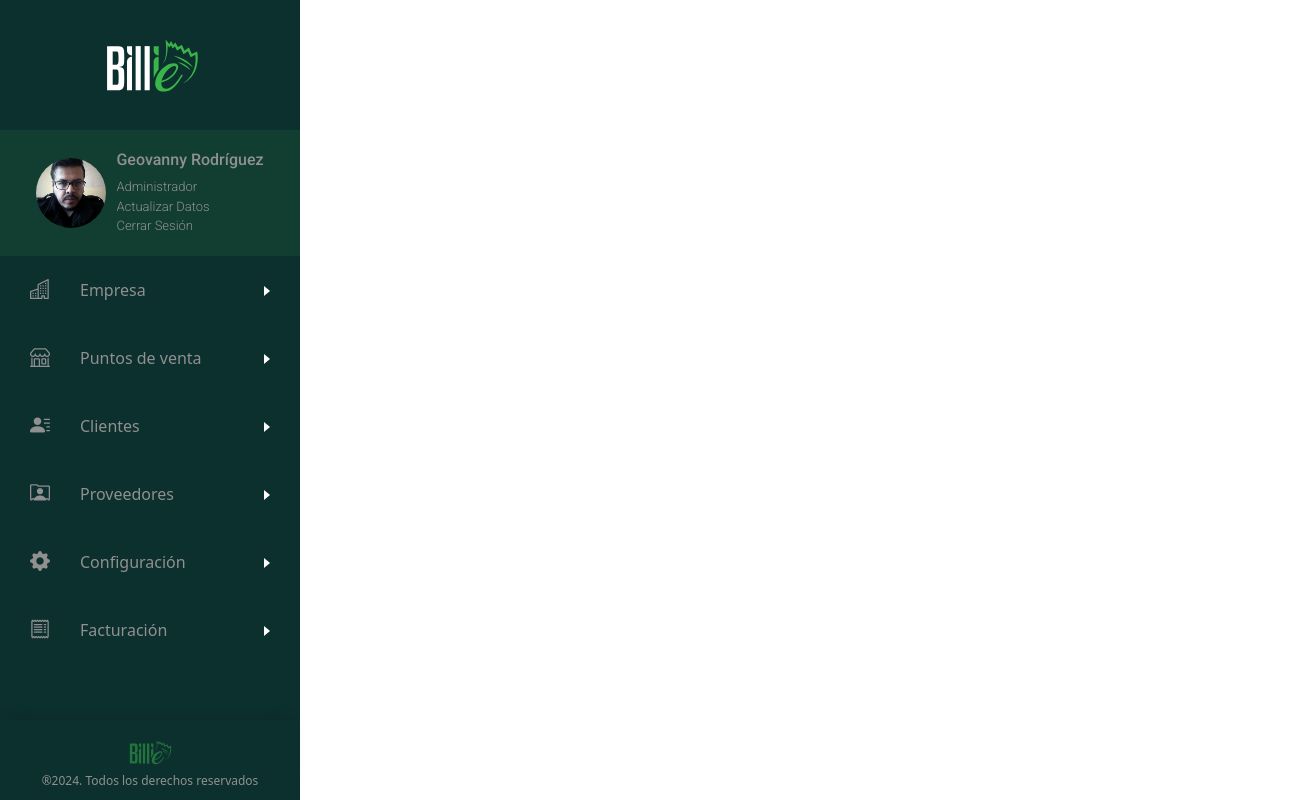
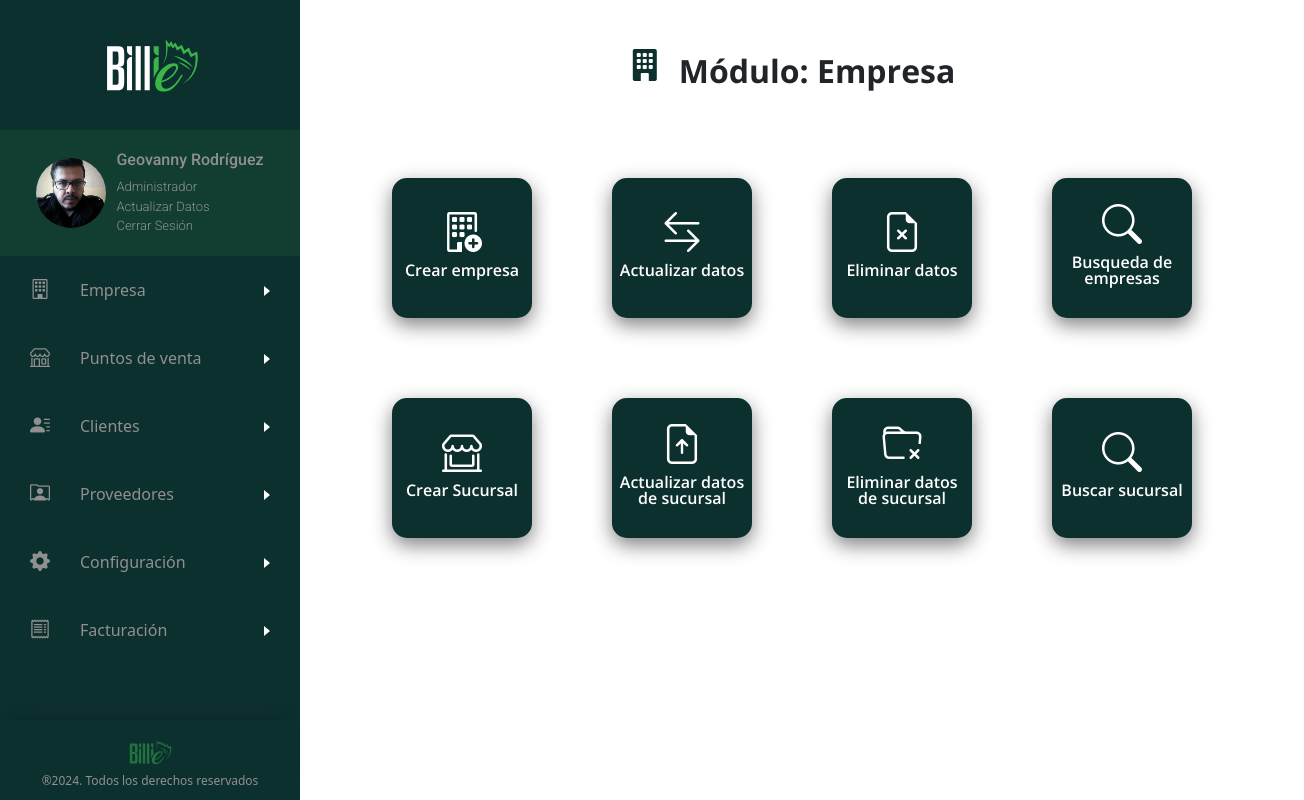
Before and after one commit to GeoRCH593/tfe-react, a React (Vite) app: page /empresa in a window 1280 px wide. Shown: the whole page, 1304 px wide, since content can reach past the window. Built offline with nearby package versions, Linux system fonts and the light colour scheme.

Commit message:
create many principal menus

```diff
--- a/src/Components/MenuCard/MenuCard.jsx
+++ b/src/Components/MenuCard/MenuCard.jsx
@@ -17,7 +17,6 @@ MenuCard.propTypes = {
   title: PropTypes.string,
   classDiv: PropTypes.string,
   to: PropTypes.string,
-
 };
 
 export default MenuCard;
--- a/src/Components/MenuCard/menuCardStyle.js
+++ b/src/Components/MenuCard/menuCardStyle.js
@@ -1,6 +1,7 @@
+import { Link } from "react-router-dom";
 import styled from "styled-components";
 
-export const CardContain = styled.a`
+export const CardContain = styled(Link)`
 display: flex;
 flex-direction: column;
 align-items: center;
--- a/src/Components/Pages/Clientes/Clientes.jsx
+++ b/src/Components/Pages/Clientes/Clientes.jsx
@@ -1,8 +1,50 @@
+import {Menu4CardsContain, MenusBody, TitlePage2} from '../../../styles/menuStyles/menu';
+import MenuCard from '../../MenuCard/MenuCard';
+
+const Modul = "Clientes"
+const IconClass = "bi bi-person-lines-fill"
+
+const makeCards = [
+  {
+    classDiv: "bi bi-person-add",
+    title: "Crear clientes",
+    to: "clientes/crear"
+  },
+  {
+    classDiv: "bi bi-person-up",
+    title: "Actualizar clientes",
+    to: "clientes/actualizar"
+  },
+  {
+    classDiv: "bi bi-person-dash",
+    title: "Eliminar cliente",
+    to: "clientes/eliminar"
+  },
+  {
+    classDiv: "bi bi-search",
+    title: "Buscar cliente",
+    to: "clientes/busqueda"
+  },
+];
+
 const Clientes = () => {
   return (
-    <div>
-      <h1>Clientes</h1>
-    </div>
+    <MenusBody>
+      <TitlePage2>
+        <i className={IconClass}></i>
+        <h2>Módulo: {Modul}</h2>
+      </TitlePage2>
+      <Menu4CardsContain>
+        {makeCards.map((card, i) => (
+          <MenuCard
+            key={i}
+            to={card.to}
+            classDiv={card.classDiv}
+            title={card.title}
+          />
+        ))}
+      </Menu4CardsContain>
+    </MenusBody>
   );
 };
 
--- a/src/Components/Pages/Empresa/Empresa.jsx
+++ b/src/Components/Pages/Empresa/Empresa.jsx
@@ -1,8 +1,74 @@
+import {
+  Menu4CardsContain,
+  MenusBody,
+  TitlePage2,
+} from "../../../styles/menuStyles/menu";
+import MenuCard from "../../MenuCard/MenuCard";
+
+const Modul = "Empresa";
+const IconClass = "bi bi-building-fill";
+
+const makeCards = [
+  {
+    classDiv: "bi bi-building-add",
+    title: "Crear empresa",
+    to: "empresa",
+  },
+  {
+    classDiv: "bi bi-arrow-left-right",
+    title: "Actualizar datos",
+    to: "puntos-de-venta",
+  },
+  {
+    classDiv: "bi bi-file-earmark-x",
+    title: "Eliminar datos",
+    to: "clientes",
+  },
+  {
+    classDiv: "bi bi-search",
+    title: "Busqueda de empresas",
+    to: "proveedores",
+  },
+  {
+    classDiv: "bi bi-shop-window",
+    title: "Crear Sucursal",
+    to: "configuracion",
+  },
+  {
+    classDiv: "bi bi-file-earmark-arrow-up",
+    title: "Actualizar datos de sucursal",
+    to: "facturacion",
+  },
+  {
+    classDiv: "bi bi-folder-x",
+    title: "Eliminar datos de sucursal",
+    to: "cerrar-sesion",
+  },
+  {
+    classDiv: "bi bi-search",
+    title: "Buscar sucursal",
+    to: "cerrar-sesion",
+  },
+];
+
 const Empresa = () => {
   return (
-    <div>
-      <h1>Empresa</h1>
-    </div>
+    <MenusBody>
+      <TitlePage2>
+        <i className={IconClass}></i>
+        <h2>Módulo: {Modul}</h2>
+      </TitlePage2>
+      <Menu4CardsContain>
+        {makeCards.map((card, i) => (
+          <MenuCard
+            key={i}
+            to={card.to}
+            classDiv={card.classDiv}
+            title={card.title}
+          />
+        ))}
+      </Menu4CardsContain>
+    </MenusBody>
   );
 };
 
--- a/src/Components/Pages/Home/Home.jsx
+++ b/src/Components/Pages/Home/Home.jsx
@@ -1,58 +1,58 @@
 import BillieLogo from "../../../assets/billie-logo-black-green.svg";
 import {
-  HomeBody,
-  Menu3CardsContain,
+  Menu4CardsContain,
+  MenusBody,
   TitlePage,
-} from "../../../styles/pagesStyles/home";
+} from "../../../styles/menuStyles/menu";
 import MenuCard from "../../MenuCard/MenuCard";
 
 const makeCards = [
   {
     classDiv: "bi bi-buildings",
     title: "Empresa",
-    to: "empresa"
+    to: "/empresa"
   },
   {
     classDiv: "bi bi-shop",
     title: "Puntos de venta",
-    to: "puntos-de-venta"
+    to: "/puntos-de-venta"
   },
   {
     classDiv: "bi bi-person-lines-fill",
     title: "Clientes",
-    to:"clientes"
+    to:"/clientes"
   },
   {
     classDiv: "bi bi-person-rolodex",
     title: "Proveedores",
-    to: "proveedores"
+    to: "/proveedores"
   },
   {
     classDiv: "bi bi-gear-fill",
     title: "Configuración",
-    to: "configuracion"
+    to: "/configuracion"
   },
   {
     classDiv: "bi bi-receipt",
     title: "Facturación",
-    to:'facturacion'
+    to:'/facturacion'
   },
   {
     classDiv: "bi bi-person-x",
     title: "Cerrar Sesión",
-    to: "cerrar-sesion"
+    to: "/cerrar-sesion"
   },
 
 ]
 
 const Home = () => {
   return (
-    <HomeBody>
+    <MenusBody>
       <TitlePage>
         <img src={BillieLogo} />
         <h2>Bienvenido:</h2>
       </TitlePage>
-      <Menu3CardsContain>
+      <Menu4CardsContain>
         {makeCards.map((card, i)=>(
           <MenuCard key={i}
             to={card.to}
@@ -60,8 +60,8 @@ const Home = () => {
             title={card.title}
           />
         ))}
-      </Menu3CardsContain>
-    </HomeBody>
+      </Menu4CardsContain>
+    </MenusBody>
   );
 };
 
--- a/src/Components/Pages/Proveedores/Proveedores.jsx
+++ b/src/Components/Pages/Proveedores/Proveedores.jsx
@@ -1,8 +1,50 @@
+import {Menu4CardsContain, MenusBody, TitlePage2} from '../../../styles/menuStyles/menu';
+import MenuCard from '../../MenuCard/MenuCard';
+
+const Modul = "Proveedores"
+const IconClass = "bi bi-person-rolodex"
+
+const makeCards = [
+  {
+    classDiv: "bi bi-person-add",
+    title: "Crear Proveedor",
+    to: "clientes/crear"
+  },
+  {
+    classDiv: "bi bi-person-up",
+    title: "Actualizar Proveedor",
+    to: "clientes/actualizar"
+  },
+  {
+    classDiv: "bi bi-person-dash",
+    title: "Eliminar Proveedor",
+    to: "clientes/eliminar"
+  },
+  {
+    classDiv: "bi bi-search",
+    title: "Buscar Proveedor",
+    to: "clientes/busqueda"
+  },
+];
+
 const Proveedores = () => {
   return (
-    <div>
-
-    </div>
+    <MenusBody>
+      <TitlePage2>
+        <i className={IconClass}></i>
+        <h2>Módulo: {Modul}</h2>
+      </TitlePage2>
+      <Menu4CardsContain>
+        {makeCards.map((card, i) => (
+          <MenuCard
+            key={i}
+            to={card.to}
+            classDiv={card.classDiv}
+            title={card.title}
+          />
+        ))}
+      </Menu4CardsContain>
+    </MenusBody>
   );
 };
 
--- a/src/Components/Pages/Puntos de venta/Pos.jsx
+++ b/src/Components/Pages/Puntos de venta/Pos.jsx
@@ -1,8 +1,56 @@
+import {Menu4CardsContain, MenusBody, TitlePage2} from '../../../styles/menuStyles/menu';
+import MenuCard from '../../MenuCard/MenuCard';
+
+const Modul = "Puntos de venta"
+const IconClass = "bi bi-shop"
+
+const makeCards = [
+  {
+    classDiv: "bi bi-building-add",
+    title: "Crear puntos de venta",
+    to: "puntos-de-venta/crear"
+  },
+  {
+    classDiv: "bi bi-123",
+    title: "Generar secuencial",
+    to: "puntos-de-venta"
+  },
+  {
+    classDiv: "bi bi-arrow-left-right",
+    title: "Actualizar puntos de venta",
+    to: "clientes"
+  },
+  {
+    classDiv: "bi bi-file-earmark-x",
+    title: "Eliminar Punto de venta",
+    to: "proveedores"
+  },
+  {
+    classDiv: "bi bi-search",
+    title: "Buscar Punto de venta",
+    to: "configuracion"
+  },
+
+];
+
 const Pos = () => {
   return (
-    <div>
-      <h1>Puntos de venta</h1>
-    </div>
+    <MenusBody>
+      <TitlePage2>
+        <i className={IconClass}></i>
+        <h2>Módulo: {Modul}</h2>
+      </TitlePage2>
+      <Menu4CardsContain>
+        {makeCards.map((card, i) => (
+          <MenuCard
+            key={i}
+            to={card.to}
+            classDiv={card.classDiv}
+            title={card.title}
+          />
+        ))}
+      </Menu4CardsContain>
+    </MenusBody>
   );
 };
 
--- a/src/Components/SideBar/SideBar.jsx
+++ b/src/Components/SideBar/SideBar.jsx
@@ -8,7 +8,7 @@ import UserData from "./UserData";
 const makeButtons = [
   {
     to: "empresa",
-    icon: <i className="bi bi-buildings"></i>,
+    icon: <i className="bi bi-building"></i>,
     title: "Empresa",
     subBtn: [
       "Crear Empresa",
--- a/src/main.jsx
+++ b/src/main.jsx
@@ -2,7 +2,8 @@ import React from 'react';
 import ReactDOM from 'react-dom/client';
 import "bootstrap/dist/css/bootstrap.min.css";
 import "bootstrap-icons/font/bootstrap-icons.css";
-import App from "./App"
+
+import App from './App'
 
 ReactDOM.createRoot(document.getElementById('root')).render(
   <React.StrictMode>
--- a/src/styles/pagesStyles/home.js
+++ b/src/styles/menuStyles/menu.js
@@ -2,7 +2,7 @@ import styled from "styled-components";
 
 /*Estilo Contendedor de titulo e img  */
 
-export const HomeBody = styled.div`
+export const MenusBody = styled.div`
 position: absolute;
 left: 280px;
 width: 80%;
@@ -29,9 +29,37 @@ export const TitlePage = styled.div`
   }
 `;
 
+export const TitlePage2 = styled.div`
+  display: flex;
+  flex-direction: row;
+  align-items: center;
+  justify-content: center;
+  padding: 2rem 0;
+  > h2 {
+    font-family: Open Sans;
+    padding-top: 20px;
+    font-weight: bold;
+  }
+  > i {
+    font-size: 2rem;
+    width: 50px;
+    height: 100%;
+    color: #0C302E;
+    font-weight: bold;
+  }
+`;
+
+
 export const Menu3CardsContain = styled.div`
   display: grid;
   grid-template-columns: repeat(3, 1fr);
   gap: 6em;
-  padding: 2em 2em;
+  padding: 3em 2em;
 `;
+
+export const Menu4CardsContain = styled.div`
+  display: grid;
+  grid-template-columns: repeat(4, 1fr);
+  gap: 5em;
+  padding: 3em 2em;
+`;
```
